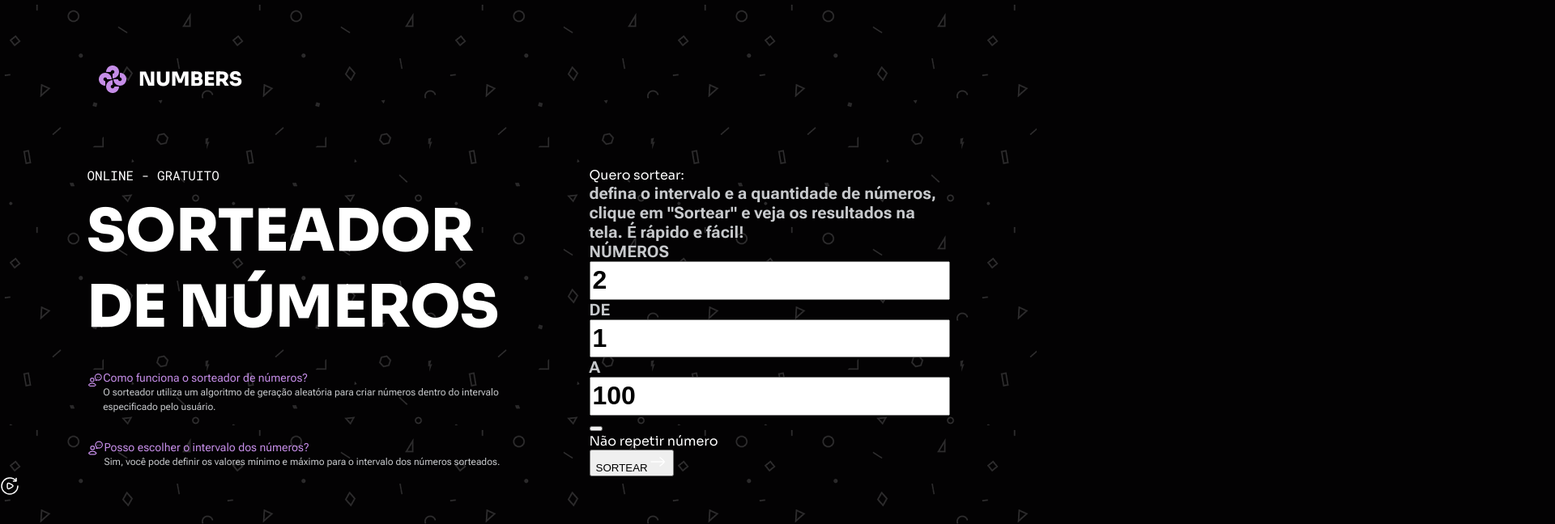
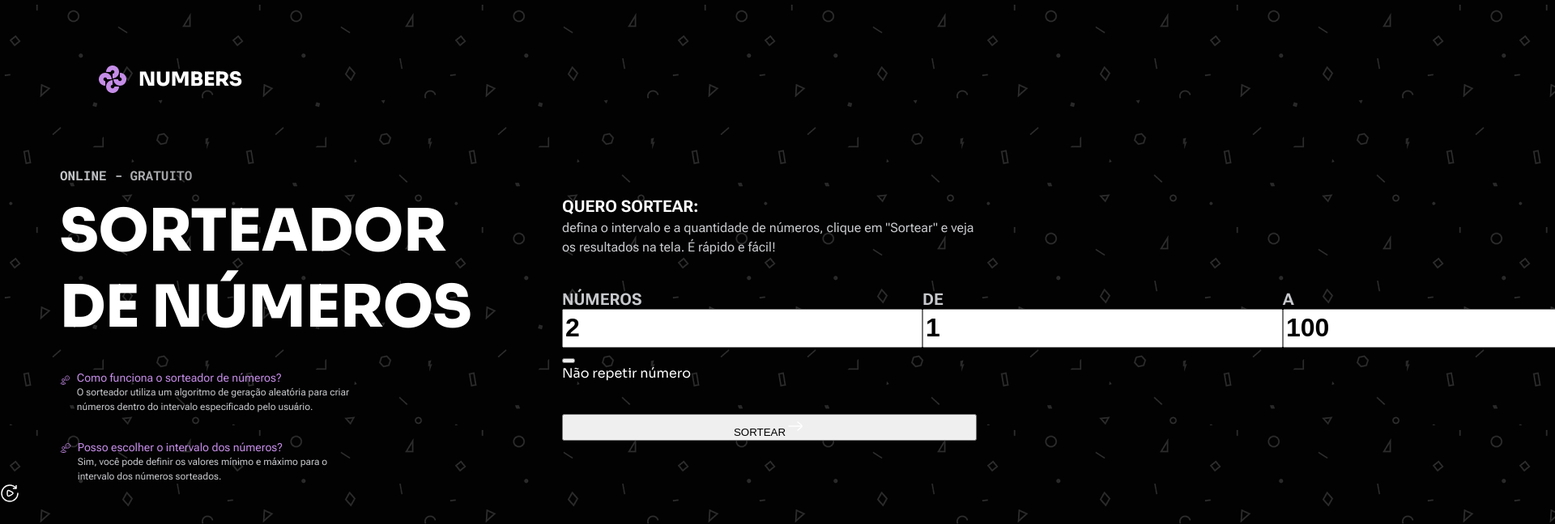
Before and after one commit to AnaMontanher/Sorteador, a plain HTML site: page index.html in a window 1280 px wide. Shown: the top 648 px of the page at 81% size, 1920 px wide, since content can reach past the window. Drawn offline with Linux system fonts and the light colour scheme.

Commit message:
:lipstick: feat: Estilização CSS

```diff
--- a/index.html
+++ b/index.html
@@ -19,10 +19,14 @@
     />
     <title>NUMBERS - Sorteador</title>
     <!-- ESTILO -->
-    <link rel="stylesheet" href="/sorteador/styles/style.css" />
+    <link rel="stylesheet" href="./styles/style.css" />
 
     <!-- FONTES -->
-    <link rel="stylesheet" href="/sorteador/styles/font-style.css" />
+    <link rel="stylesheet" href="./styles/font-style.css" />
+
+    <!-- MEDIAS -->
+    <link rel="stylesheet" href="./styles/medias.css" />
+
     <!-- JavaScript -->
   </head>
   <body>
@@ -136,13 +140,16 @@
         </div>
       </div>
 
-      <div class="content-form">
-        <p id="form-title">Quero sortear:</p>
+      <div class="content__form">
+        <div class="form__text">
+          <p id="form-title">QUERO SORTEAR:</p>
           <p id="description">
             defina o intervalo e a quantidade de números, clique em "Sortear" e
             veja os resultados na tela. É rápido e fácil!
           </p>
+        </div>
         <form action="" id="form">
+          <div id="fields">
             <div class="number-field">
               <label for="amount">NÚMEROS</label>
               <input class="display" type="number" value="2" id="amount" />
@@ -153,7 +160,13 @@
             </div>
             <div class="number-field">
               <label for="amount">A</label>
-            <input class="display" type="number" value="100" id="max-number" />
+              <input
+                class="display"
+                type="number"
+                value="100"
+                id="max-number"
+              />
+            </div>
           </div>
           <div class="option-toggle">
             <button></button>
--- a/styles/font-style.css
+++ b/styles/font-style.css
@@ -1,6 +1,7 @@
 body {
   font-family: "Sora", serif;
 }
+/*LOGO FONTS SYLES*/
 
 #logo {
   font-size: 24px;
@@ -11,11 +12,16 @@ body {
 .container {
   color: #ffffff;
 }
+/*CONTENT FONTS SYLES*/
 
 #content__header p {
   font-family: "Roboto Mono", serif;
+  font-weight: bold;
   font-size: 16px;
   margin-bottom: 12px;
+  background-image: linear-gradient(to right, #c7c9cc 0%, #3d3d3d 100%);
+  color: transparent;
+  background-clip: text;
 }
 
 #content__title {
@@ -42,10 +48,21 @@ body {
   color: #c7c9cc;
 }
 
-#description {
+/*CONTENT FORM FONTS SYLES*/
+
+#form-title {
   font-family: "Roboto Flex", serif;
   font-size: 20px;
   font-weight: bold;
+  line-height: 150%;
+  margin-top: 34px;
+}
+
+#description {
+  font-family: "Roboto Flex", serif;
+  font-size: 16px;
+  font-weight: normal;
+  line-height: 150%;
 }
 
 label {
--- /dev/null
+++ b/styles/medias.css
@@ -0,0 +1,12 @@
+@media (max-width: 1100px) {
+  #logo {
+    margin: 79px 0;
+    justify-content: center;
+  }
+  .container {
+    flex-direction: column;
+    gap: 40px;
+  }
+}
+
+/*MOBILE*/
--- a/styles/style.css
+++ b/styles/style.css
@@ -6,13 +6,14 @@
 }
 
 html {
-  height: 100%;
+  height: 100vhd;
 }
 body {
-  background: url(/sorteador/assets/Linha.png) #030203;
-  height: 100%;
+  background: url(/assets/Linha.png) #030203;
+  height: 100vhd;
   font-family: "Sora", serif;
 }
+/*LOGO STYLES*/
 
 #logo {
   display: flex;
@@ -31,6 +32,8 @@ body {
   gap: 108px;
 }
 
+/*CONTENT HERO STYLES*/
+
 #content__header p {
   margin-bottom: 12px;
 }
@@ -39,17 +42,28 @@ body {
   flex-direction: column;
   text-align: start;
   min-width: 512px;
+  max-width: 512px;
   gap: 32px;
 }
 
 .content__questions {
   display: flex;
+  width: 70%;
   align-items: flex-start;
 }
 
 .questions__text {
-  margin-left: 1px;
+  margin-left: 8px;
+}
+/*CONTENT FORM STYLES*/
+.content__form {
+  display: flex;
+  flex-direction: column;
+  min-width: 512px;
+  max-width: 512px;
+  gap: 40px;
 }
 
-.display {
+#fields {
+  display: flex;
 }
```
Lines whose indentation alone changed are shown as unchanged.
